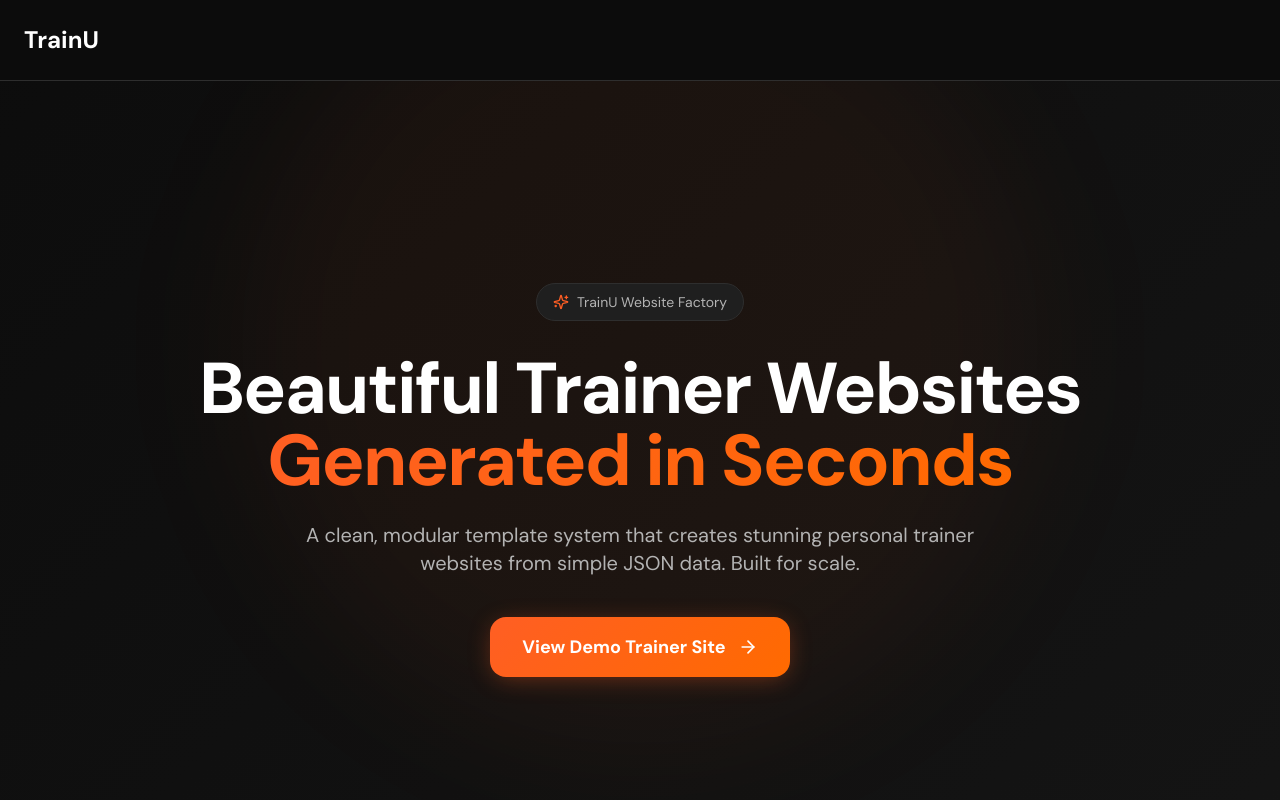
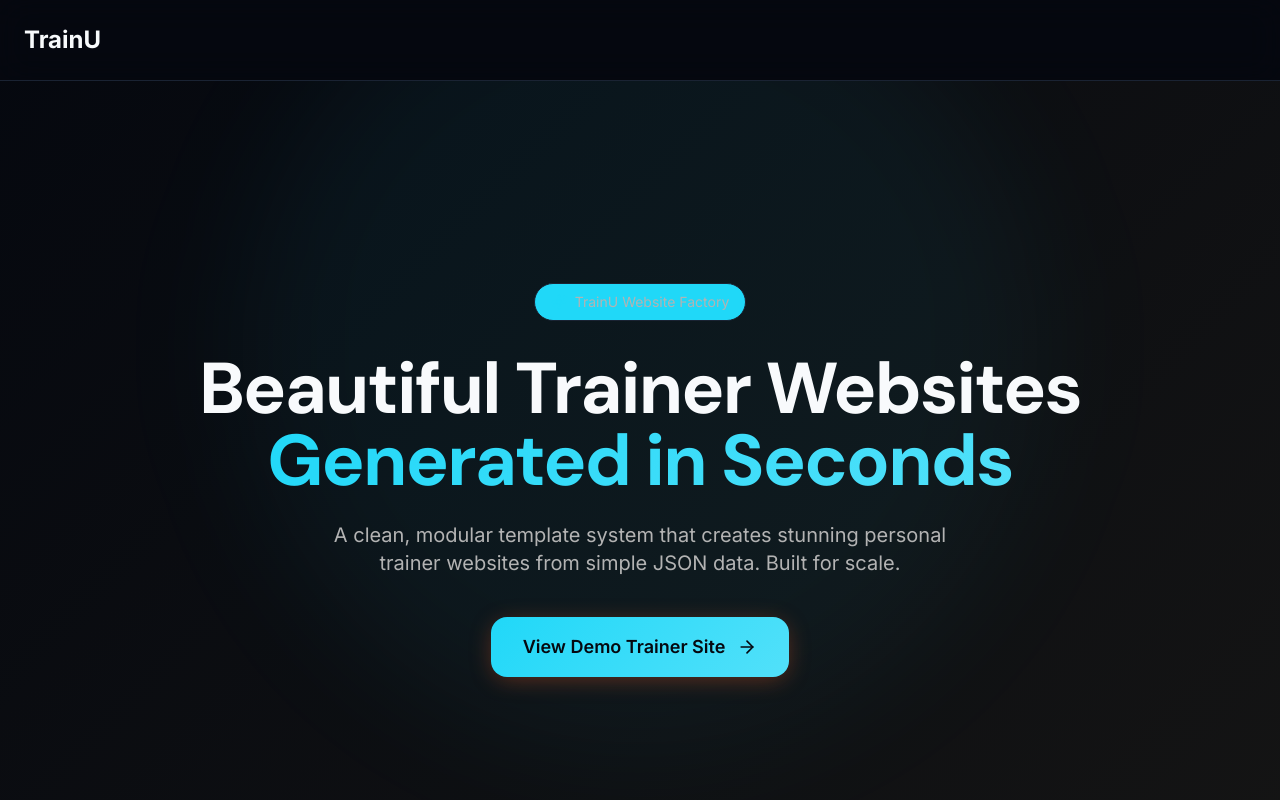
Before and after one commit to jayjohn18000/trainu-c6320f58, a React (Vite) app: page / in a window 1280 px wide. Shown: the top 800 px of the page. Built offline with nearby package versions, Linux system fonts and the light colour scheme; the HTML template or start-up script is replaced by a standard one.

Commit message:
Applied theme TrainU
Applied theme in Lovable

```diff
--- a/src/index.css
+++ b/src/index.css
@@ -5,6 +5,7 @@
 @import "@fontsource/dm-sans/400.css";
 @import "@fontsource/dm-sans/500.css";
 @import "@fontsource/dm-sans/700.css";
+@import url("https://fonts.googleapis.com/css2?family=Inter&display=swap");
 
 @tailwind base;
 @tailwind components;
@@ -13,65 +14,121 @@
 @layer base {
   :root {
     /* TrainU Dark Theme - Primary Design System */
-    --background: 0 0% 5%;
+    --background: 222 47% 4%;
     --background-elevated: 0 0% 8%;
-    --foreground: 0 0% 100%;
+    --foreground: 210 40% 98%;
     --foreground-muted: 0 0% 70%;
 
     /* TrainU Orange Primary */
-    --primary: 16 100% 57%;
-    --primary-foreground: 0 0% 100%;
+    --primary: 189 94% 55%;
+    --primary-foreground: 222 47% 4%;
     --primary-glow: 16 100% 65%;
 
     /* Dark accent surfaces */
-    --secondary: 0 0% 10%;
-    --secondary-foreground: 0 0% 100%;
+    --secondary: 217 33% 12%;
+    --secondary-foreground: 210 40% 98%;
 
-    --muted: 0 0% 15%;
-    --muted-foreground: 0 0% 60%;
+    --muted: 217 33% 12%;
+    --muted-foreground: 215 20% 55%;
 
-    --accent: 0 0% 12%;
-    --accent-foreground: 0 0% 100%;
+    --accent: 189 94% 55%;
+    --accent-foreground: 222 47% 4%;
 
-    --card: 0 0% 8%;
-    --card-foreground: 0 0% 100%;
+    --card: 217 33% 8%;
+    --card-foreground: 210 40% 98%;
     --card-border: 0 0% 18%;
 
-    --popover: 0 0% 8%;
-    --popover-foreground: 0 0% 100%;
+    --popover: 217 33% 8%;
+    --popover-foreground: 210 40% 98%;
 
-    --border: 0 0% 18%;
-    --input: 0 0% 15%;
-    --ring: 16 100% 57%;
+    --border: 217 33% 15%;
+    --input: 217 33% 12%;
+    --ring: 189 94% 55%;
 
     --destructive: 0 84% 60%;
-    --destructive-foreground: 0 0% 100%;
+    --destructive-foreground: 210 40% 98%;
 
-    --radius: 0.75rem;
+    --radius: 1rem;
 
     /* TrainU Gradients */
-    --gradient-primary: linear-gradient(135deg, hsl(16 100% 57%) 0%, hsl(25 100% 50%) 100%);
-    --gradient-surface: linear-gradient(180deg, hsl(0 0% 10%) 0%, hsl(0 0% 5%) 100%);
+    --gradient-primary: linear-gradient(135deg, hsl(189 94% 55%), hsl(189 94% 65%));
+    --gradient-surface: linear-gradient(180deg, hsl(217 33% 8%), hsl(217 33% 6%));
     --gradient-card: linear-gradient(145deg, hsl(0 0% 12%) 0%, hsl(0 0% 7%) 100%);
 
     /* TrainU Shadows */
-    --shadow-glow: 0 0 60px -15px hsl(16 100% 57% / 0.4);
-    --shadow-card: 0 8px 32px -8px hsl(0 0% 0% / 0.5);
+    --shadow-glow: 0 0 40px -8px hsl(189 94% 55% / 0.3);
+    --shadow-card: 0 4px 24px -4px hsl(222 47% 4% / 0.4);
     --shadow-button: 0 4px 24px -4px hsl(16 100% 57% / 0.4);
 
     /* Typography */
-    --font-sans: "DM Sans", "Inter", system-ui, sans-serif;
+    --font-sans: 'Inter', -apple-system, BlinkMacSystemFont, 'Segoe UI', sans-serif;
     --font-display: "DM Sans", "Inter", system-ui, sans-serif;
 
     /* Sidebar (keeping for compatibility) */
-    --sidebar-background: 0 0% 5%;
-    --sidebar-foreground: 0 0% 100%;
-    --sidebar-primary: 16 100% 57%;
-    --sidebar-primary-foreground: 0 0% 100%;
-    --sidebar-accent: 0 0% 12%;
-    --sidebar-accent-foreground: 0 0% 100%;
-    --sidebar-border: 0 0% 18%;
-    --sidebar-ring: 16 100% 57%;
+    --sidebar-background: 222 47% 4%;
+    --sidebar-foreground: 215 20% 65%;
+    --sidebar-primary: 189 94% 55%;
+    --sidebar-primary-foreground: 222 47% 4%;
+    --sidebar-accent: 217 33% 12%;
+    --sidebar-accent-foreground: 210 40% 98%;
+    --sidebar-border: 217 33% 15%;
+    --sidebar-ring: 189 94% 55%;
+    --card-hover: 217 33% 10%;
+    --primary-hover: 189 94% 60%;
+    --primary-muted: 189 94% 55% / 0.1;
+    --secondary-hover: 217 33% 15%;
+    --muted-hover: 217 33% 14%;
+    --accent-hover: 189 94% 60%;
+    --success: 142 76% 45%;
+    --success-foreground: 210 40% 98%;
+    --success-muted: 142 76% 45% / 0.15;
+    --warning: 38 92% 50%;
+    --warning-foreground: 222 47% 4%;
+    --warning-muted: 38 92% 50% / 0.15;
+    --danger: 0 84% 60%;
+    --danger-foreground: 210 40% 98%;
+    --danger-muted: 0 84% 60% / 0.15;
+    --info: 217 91% 60%;
+    --info-foreground: 210 40% 98%;
+    --info-muted: 217 91% 60% / 0.15;
+    --border-hover: 217 33% 20%;
+    --input-border: 217 33% 18%;
+    --shadow-sm: 0 1px 2px 0 hsl(222 47% 4% / 0.2);
+    --shadow-md: 0 4px 12px -2px hsl(222 47% 4% / 0.3);
+    --shadow-lg: 0 10px 30px -5px hsl(222 47% 4% / 0.4);
+    --shadow-xl: 0 20px 50px -10px hsl(222 47% 4% / 0.5);
+    --shadow-glow-intense: 0 0 60px -8px hsl(189 94% 55% / 0.5);
+    --shadow-elevated: 0 8px 40px -8px hsl(189 94% 55% / 0.15);
+    --gradient-primary-intense: linear-gradient(135deg, hsl(189 94% 50%), hsl(217 91% 60%));
+    --gradient-overlay: linear-gradient(180deg, hsl(222 47% 4% / 0), hsl(222 47% 4% / 0.8));
+    --radius-sm: 0.5rem;
+    --radius-md: 0.75rem;
+    --radius-lg: 1rem;
+    --radius-xl: 1.5rem;
+    --chart-1: 189 94% 55%;
+    --chart-2: 270 70% 65%;
+    --chart-3: 142 76% 45%;
+    --chart-4: 38 92% 50%;
+    --chart-5: 340 75% 55%;
+    --text-xs: 0.75rem;
+    --text-sm: 0.875rem;
+    --text-base: 1rem;
+    --text-lg: 1.125rem;
+    --text-xl: 1.25rem;
+    --text-2xl: 1.5rem;
+    --text-3xl: 1.875rem;
+    --text-4xl: 2.25rem;
+    --text-5xl: 3rem;
+    --spacing-xs: 0.25rem;
+    --spacing-sm: 0.5rem;
+    --spacing-md: 1rem;
+    --spacing-lg: 1.5rem;
+    --spacing-xl: 2rem;
+    --spacing-2xl: 3rem;
+    --spacing-3xl: 4rem;
+    --transition-fast: 150ms cubic-bezier(0.4, 0, 0.2, 1);
+    --transition-base: 250ms cubic-bezier(0.4, 0, 0.2, 1);
+    --transition-slow: 350ms cubic-bezier(0.4, 0, 0.2, 1);
   }
 }
 
--- a/tailwind.config.ts
+++ b/tailwind.config.ts
@@ -7,109 +7,157 @@ export default {
   theme: {
   	container: {
   		center: true,
-      padding: "1.5rem",
+  		padding: '1.5rem',
   		screens: {
-        "2xl": "1280px",
-      },
+  			'2xl': '1280px'
+  		}
   	},
   	extend: {
   		fontFamily: {
-        sans: ["DM Sans", "Inter", "system-ui", "sans-serif"],
-        display: ["DM Sans", "Inter", "system-ui", "sans-serif"],
+  			sans: [
+  				'Inter',
+  				'ui-sans-serif',
+  				'system-ui',
+  				'sans-serif',
+  				'Apple Color Emoji',
+  				'Segoe UI Emoji',
+  				'Segoe UI Symbol',
+  				'Noto Color Emoji'
+  			],
+  			display: [
+  				'DM Sans',
+  				'Inter',
+  				'system-ui',
+  				'sans-serif'
+  			],
+  			serif: [
+  				'ui-serif',
+  				'Georgia',
+  				'Cambria',
+  				'Times New Roman',
+  				'Times',
+  				'serif'
+  			],
+  			mono: [
+  				'ui-monospace',
+  				'SFMono-Regular',
+  				'Menlo',
+  				'Monaco',
+  				'Consolas',
+  				'Liberation Mono',
+  				'Courier New',
+  				'monospace'
+  			]
   		},
   		colors: {
-        border: "hsl(var(--border))",
-        input: "hsl(var(--input))",
-        ring: "hsl(var(--ring))",
+  			border: 'hsl(var(--border))',
+  			input: 'hsl(var(--input))',
+  			ring: 'hsl(var(--ring))',
   			background: {
-          DEFAULT: "hsl(var(--background))",
-          elevated: "hsl(var(--background-elevated))",
+  				DEFAULT: 'hsl(var(--background))',
+  				elevated: 'hsl(var(--background-elevated))'
   			},
   			foreground: {
-          DEFAULT: "hsl(var(--foreground))",
-          muted: "hsl(var(--foreground-muted))",
+  				DEFAULT: 'hsl(var(--foreground))',
+  				muted: 'hsl(var(--foreground-muted))'
   			},
   			primary: {
-          DEFAULT: "hsl(var(--primary))",
-          foreground: "hsl(var(--primary-foreground))",
-          glow: "hsl(var(--primary-glow))",
+  				DEFAULT: 'hsl(var(--primary))',
+  				foreground: 'hsl(var(--primary-foreground))',
+  				glow: 'hsl(var(--primary-glow))'
   			},
   			secondary: {
-          DEFAULT: "hsl(var(--secondary))",
-          foreground: "hsl(var(--secondary-foreground))",
+  				DEFAULT: 'hsl(var(--secondary))',
+  				foreground: 'hsl(var(--secondary-foreground))'
   			},
   			destructive: {
-          DEFAULT: "hsl(var(--destructive))",
-          foreground: "hsl(var(--destructive-foreground))",
+  				DEFAULT: 'hsl(var(--destructive))',
+  				foreground: 'hsl(var(--destructive-foreground))'
   			},
   			muted: {
-          DEFAULT: "hsl(var(--muted))",
-          foreground: "hsl(var(--muted-foreground))",
+  				DEFAULT: 'hsl(var(--muted))',
+  				foreground: 'hsl(var(--muted-foreground))'
   			},
   			accent: {
-          DEFAULT: "hsl(var(--accent))",
-          foreground: "hsl(var(--accent-foreground))",
+  				DEFAULT: 'hsl(var(--accent))',
+  				foreground: 'hsl(var(--accent-foreground))'
   			},
   			popover: {
-          DEFAULT: "hsl(var(--popover))",
-          foreground: "hsl(var(--popover-foreground))",
+  				DEFAULT: 'hsl(var(--popover))',
+  				foreground: 'hsl(var(--popover-foreground))'
   			},
   			card: {
-          DEFAULT: "hsl(var(--card))",
-          foreground: "hsl(var(--card-foreground))",
-          border: "hsl(var(--card-border))",
+  				DEFAULT: 'hsl(var(--card))',
+  				foreground: 'hsl(var(--card-foreground))',
+  				border: 'hsl(var(--card-border))'
   			},
   			sidebar: {
-          DEFAULT: "hsl(var(--sidebar-background))",
-          foreground: "hsl(var(--sidebar-foreground))",
-          primary: "hsl(var(--sidebar-primary))",
-          "primary-foreground": "hsl(var(--sidebar-primary-foreground))",
-          accent: "hsl(var(--sidebar-accent))",
-          "accent-foreground": "hsl(var(--sidebar-accent-foreground))",
-          border: "hsl(var(--sidebar-border))",
-          ring: "hsl(var(--sidebar-ring))",
-        },
+  				DEFAULT: 'hsl(var(--sidebar-background))',
+  				foreground: 'hsl(var(--sidebar-foreground))',
+  				primary: 'hsl(var(--sidebar-primary))',
+  				'primary-foreground': 'hsl(var(--sidebar-primary-foreground))',
+  				accent: 'hsl(var(--sidebar-accent))',
+  				'accent-foreground': 'hsl(var(--sidebar-accent-foreground))',
+  				border: 'hsl(var(--sidebar-border))',
+  				ring: 'hsl(var(--sidebar-ring))'
+  			}
   		},
   		borderRadius: {
-        lg: "var(--radius)",
-        md: "calc(var(--radius) - 2px)",
-        sm: "calc(var(--radius) - 4px)",
-        xl: "1rem",
-        "2xl": "1.5rem",
+  			lg: 'var(--radius)',
+  			md: 'calc(var(--radius) - 2px)',
+  			sm: 'calc(var(--radius) - 4px)',
+  			xl: '1rem',
+  			'2xl': '1.5rem'
   		},
   		spacing: {
-        "18": "4.5rem",
-        "22": "5.5rem",
+  			'18': '4.5rem',
+  			'22': '5.5rem'
   		},
   		keyframes: {
-        "accordion-down": {
-          from: { height: "0" },
-          to: { height: "var(--radix-accordion-content-height)" },
+  			'accordion-down': {
+  				from: {
+  					height: '0'
   				},
-        "accordion-up": {
-          from: { height: "var(--radix-accordion-content-height)" },
-          to: { height: "0" },
+  				to: {
+  					height: 'var(--radix-accordion-content-height)'
+  				}
+  			},
+  			'accordion-up': {
+  				from: {
+  					height: 'var(--radix-accordion-content-height)'
+  				},
+  				to: {
+  					height: '0'
+  				}
   			},
   			shimmer: {
-          "0%": { backgroundPosition: "-200% 0" },
-          "100%": { backgroundPosition: "200% 0" },
+  				'0%': {
+  					backgroundPosition: '-200% 0'
+  				},
+  				'100%': {
+  					backgroundPosition: '200% 0'
+  				}
   			},
   			pulse: {
-          "0%, 100%": { opacity: "1" },
-          "50%": { opacity: "0.5" },
+  				'0%, 100%': {
+  					opacity: '1'
   				},
+  				'50%': {
+  					opacity: '0.5'
+  				}
+  			}
   		},
   		animation: {
-        "accordion-down": "accordion-down 0.2s ease-out",
-        "accordion-up": "accordion-up 0.2s ease-out",
-        shimmer: "shimmer 2s linear infinite",
-        pulse: "pulse 2s cubic-bezier(0.4, 0, 0.6, 1) infinite",
+  			'accordion-down': 'accordion-down 0.2s ease-out',
+  			'accordion-up': 'accordion-up 0.2s ease-out',
+  			shimmer: 'shimmer 2s linear infinite',
+  			pulse: 'pulse 2s cubic-bezier(0.4, 0, 0.6, 1) infinite'
   		},
   		backgroundImage: {
-        "gradient-radial": "radial-gradient(var(--tw-gradient-stops))",
-        "hero-gradient": "linear-gradient(135deg, hsl(var(--background)) 0%, hsl(var(--background-elevated)) 100%)",
-      },
-    },
+  			'gradient-radial': 'radial-gradient(var(--tw-gradient-stops))',
+  			'hero-gradient': 'linear-gradient(135deg, hsl(var(--background)) 0%, hsl(var(--background-elevated)) 100%)'
+  		}
+  	}
   },
   plugins: [require("tailwindcss-animate")],
 } satisfies Config;
```
Lines whose indentation alone changed are shown as unchanged.
